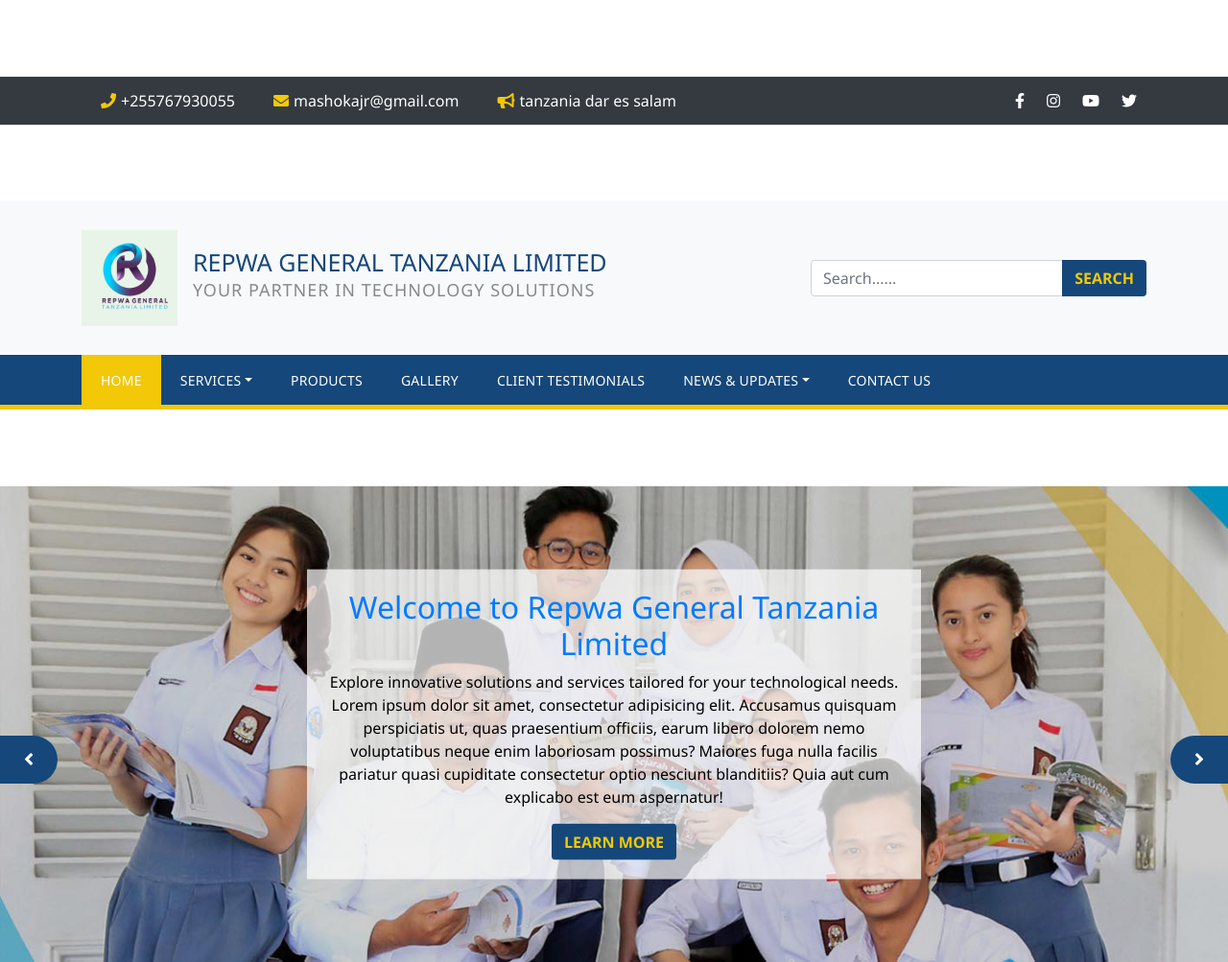
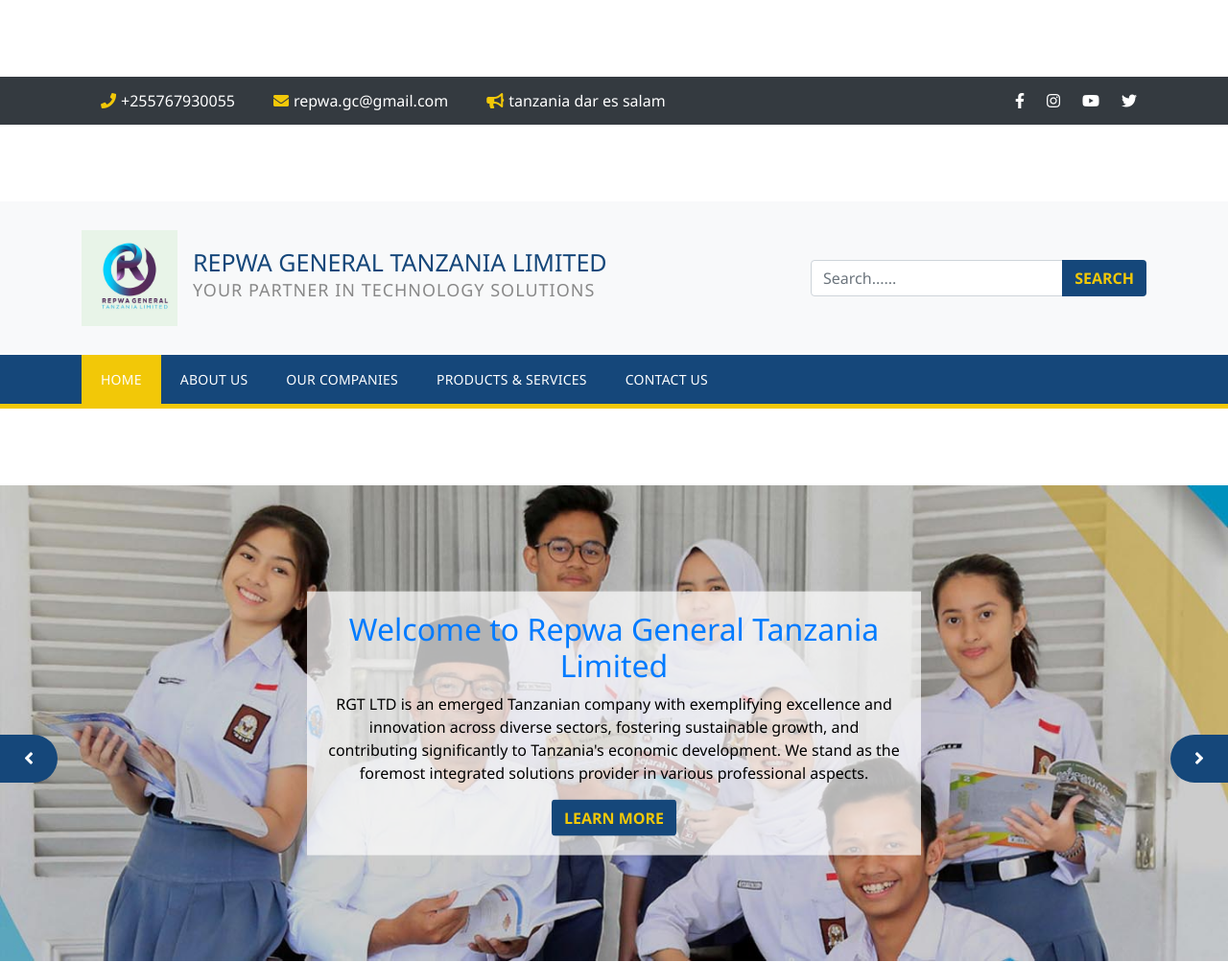
Before and after one commit to mrisho2348/Repwa-General-Limited, a plain HTML site: page index.html in a window 1280 px wide. Shown: the top 1003 px of the page at 96% size. Drawn offline with Linux system fonts and the light colour scheme.

Commit message:
another changes

```diff
--- a/assets/css/style.css
+++ b/assets/css/style.css
@@ -1,5 +1,4 @@
-/* tulis CSS nya sendiri ya, mengikuti seperti dalam video,
-selamat belajar.. ^^ */
+
 
 body{
     font-family:"Montserrat", 'Segoe UI', Tahoma, Geneva, Verdana, sans-serif;
@@ -8,6 +7,7 @@ body{
 a,a:hover{
     text-decoration: none;
 }
+
 #topbar{
     background-color: #15477A;
     color: #fff;
@@ -18,6 +18,65 @@ a,a:hover{
     list-style: none;
     padding: 0;
 }
+
+
+/* Navbar styling */
+.navbar {
+    padding: 0;
+    border-bottom: 5px solid #F2C808;
+    color: #fff;
+}
+
+/* Navbar links styling */
+.nav-link {
+    font-size: 14px;
+    text-transform: uppercase;
+    font-weight: 400;
+    letter-spacing: 0.25px;
+    color: #fff; /* Default color for inactive links */
+}
+
+/* Background color for the navbar */
+.bg-biru {
+    background-color: #15477A !important;
+    color: #fff;
+}
+
+/* Active and focused link styling */
+.navbar-dark .navbar-nav .active > .nav-link,
+.navbar-dark .navbar-nav .nav-link.active,
+.navbar-dark .navbar-nav .nav-link:focus,
+.navbar-dark .navbar-nav .show > .nav-link {
+    background-color: #F2C808;
+    color: #fff;
+}
+
+/* Hover effect for navbar links */
+.navbar-dark .navbar-nav .nav-link:hover {
+    background-color: #F2C808;
+    color: #15477A;
+}
+
+/* Active state for the entire list item */
+.active {
+    background-color: #F2C808;
+    color: #15477A;
+}
+
+/* Active state for the link within the list item */
+li.nav-item.active a {
+    color: #15477A;
+}
+
+/* Padding and display for navbar links */
+.navbar-dark .navbar-nav .nav-link {
+    padding: 15px 20px;
+    display: inline-block;
+    color: #fff;
+}
+
+
+
 
 #topbar li
 {
@@ -49,7 +108,7 @@ header{
     display:flex ;
 }
 
- @media (max-width: 767px) {
+ @media screen and (max-width: 767px) {
     .col-md-9,
     .col-md-3 {
       width: 100%;
@@ -66,6 +125,8 @@ header{
       color: white;
     }
   }
+
+
 .brand img {
     margin-right: 10px;
 }
@@ -111,48 +172,6 @@ a.btn.btn-utama:hover{
     color: #fff;
 }
 
-nav{
-    height: 57px;
-}
-.navbar{
-    padding: 0;
-
-    border-bottom: 5px solid #F2C808;
-}
-
-.nav-link{
-    font-size: 14px;
-    text-transform: uppercase;
-    font-weight: 400;
-    letter-spacing: 0.25px;
-}
-.navbar-dark .navbar-nav  .nav-link{
-    color:#fff ;
-}
-
-.navbar-dark .navbar-nav .active>.nav-link,
-.navbar-dark .navbar-nav .nav-link.active,
-.navbar-dark .navbar-nav .nav-link.show,
- .navbar-dark .navbar-nav .show>.nav-link {
-    color:#fff ;
-}
-.active{
-    background-color: #F2C808;
-    color: #15477A;
-}
-li.nav-item .active a{
-    color: #15477A;
-}
-
-/* .nav-item {
-    padding:10px 20px;
-    display: inline-block;
-} */
-
-.navbar-dark .navbar-nav .nav-link{
-    padding:16px 20px;
-    display: inline-block;
-}
 
 #hero-area{
     position: relative;
@@ -239,6 +258,7 @@ li.nav-item .active a{
 #prestasi .col-item-kanan{
     padding:20px 30px 20px 20px ;
 }
+
 .section-item-thumbnail{
     max-width: 100%;
     width: 100%;
--- a/index.html
+++ b/index.html
@@ -3,7 +3,8 @@
   <head>
     <meta charset="UTF-8" />
     <meta name="viewport" content="width=device-width, initial-scale=1.0" />
-    <title>Document</title>
+    <link rel="icon" type="image/png" href="assets/img/RepwaLogo.jpg">
+    <title>REPWA</title>
     <!-- bootstrap link  -->
     <link rel="stylesheet" href="assets/css/bootstrap.min.css" />
     <!-- carousel link  -->
@@ -24,7 +25,7 @@
                   <a href=""><i class="fas fa-phone"></i>+255767930055</a>
                 </li>
                 <li class="mb-2 mb-md-0">
-                  <a href=""><i class="fas fa-envelope"></i>mashokajr@gmail.com</a>
+                  <a href=""><i class="fas fa-envelope"></i>repwa.gc@gmail.com</a>
                 </li>
                 <li>
                   <a href=""><i class="fas fa-bullhorn"></i>tanzania dar es salam</a>
@@ -109,47 +110,14 @@
                 >Home<span class="sr-only">(current)</span></a
               >
             </li>
-            <li class="nav-item dropdown">
-              <a
-                href=""
-                id="my-dropdown"
-                class="nav-link dropdown-toggle"
-                data-toggle="dropdown"
-                aria-haspopup="true"
-                aria-expanded="false"
-                >Services</a
-              >
-              <div class="dropdown-menu" aria-labelledby="my-dropdown">
-                <a class="dropdown-item" href="#">Retail Sales</a>
-                <a class="dropdown-item" href="#">Software Development</a>
-                <a class="dropdown-item" href="#">Consultancy</a>
-                <a class="dropdown-item" href="#">Computer Services</a>
-              </div>
+            <li class="nav-item">
+              <a class="nav-link" href="#">About us</a>
             </li>
             <li class="nav-item">
-              <a class="nav-link" href="#">Products</a>
+              <a class="nav-link" href="#"> Our Companies</a>
             </li>
             <li class="nav-item">
-              <a class="nav-link" href="#">Gallery</a>
-            </li>
-            <li class="nav-item">
-              <a class="nav-link" href="#">Client Testimonials</a>
-            </li>
-            <li class="nav-item dropdown">
-              <a
-                href=""
-                id="my-dropdown"
-                class="nav-link dropdown-toggle"
-                data-toggle="dropdown"
-                aria-haspopup="true"
-                aria-expanded="false"
-                >News & Updates</a
-              >
-              <div class="dropdown-menu" aria-labelledby="my-dropdown">
-                <a class="dropdown-item" href="#">Company News</a>
-                <a class="dropdown-item" href="#">Announcements</a>
-                <a class="dropdown-item" href="#">Events</a>
-              </div>
+              <a class="nav-link" href="#">Products & Services</a>
             </li>
             <li class="nav-item">
               <a class="nav-link" href="#">Contact Us</a>
@@ -169,13 +137,9 @@
           <div class="slider-item-content">
             <a href="#"><h2>Welcome to Repwa General Tanzania Limited</h2></a>
             <p>
-              Explore innovative solutions and services tailored for your
-              technological needs. Lorem ipsum dolor sit amet, consectetur
-              adipisicing elit. Accusamus quisquam perspiciatis ut, quas
-              praesentium officiis, earum libero dolorem nemo voluptatibus neque
-              enim laboriosam possimus? Maiores fuga nulla facilis pariatur
-              quasi cupiditate consectetur optio nesciunt blanditiis? Quia aut
-              cum explicabo est eum aspernatur!
+              RGT LTD is an emerged Tanzanian company with exemplifying excellence and innovation across diverse sectors,
+              fostering sustainable growth, and contributing significantly to Tanzania's economic development.
+              We stand as the foremost integrated solutions provider in various professional aspects.
             </p>
             <a href="#" class="btn btn-utama">Learn More</a>
           </div>
@@ -202,7 +166,7 @@
       </div>
     </section>
 
-    <!-- <section id="sambutan">
+    <section id="sambutan">
       <div class="container">
         <h2>This is beatufiy video explain about our school</h2>
         <div class="row">
@@ -235,7 +199,7 @@
           </div>
         </div>
       </div>
-    </section> -->
+    </section>
 
     <section id="prestasi">
       <div class="container">
```
Also changed, not shown: 1 other file.
